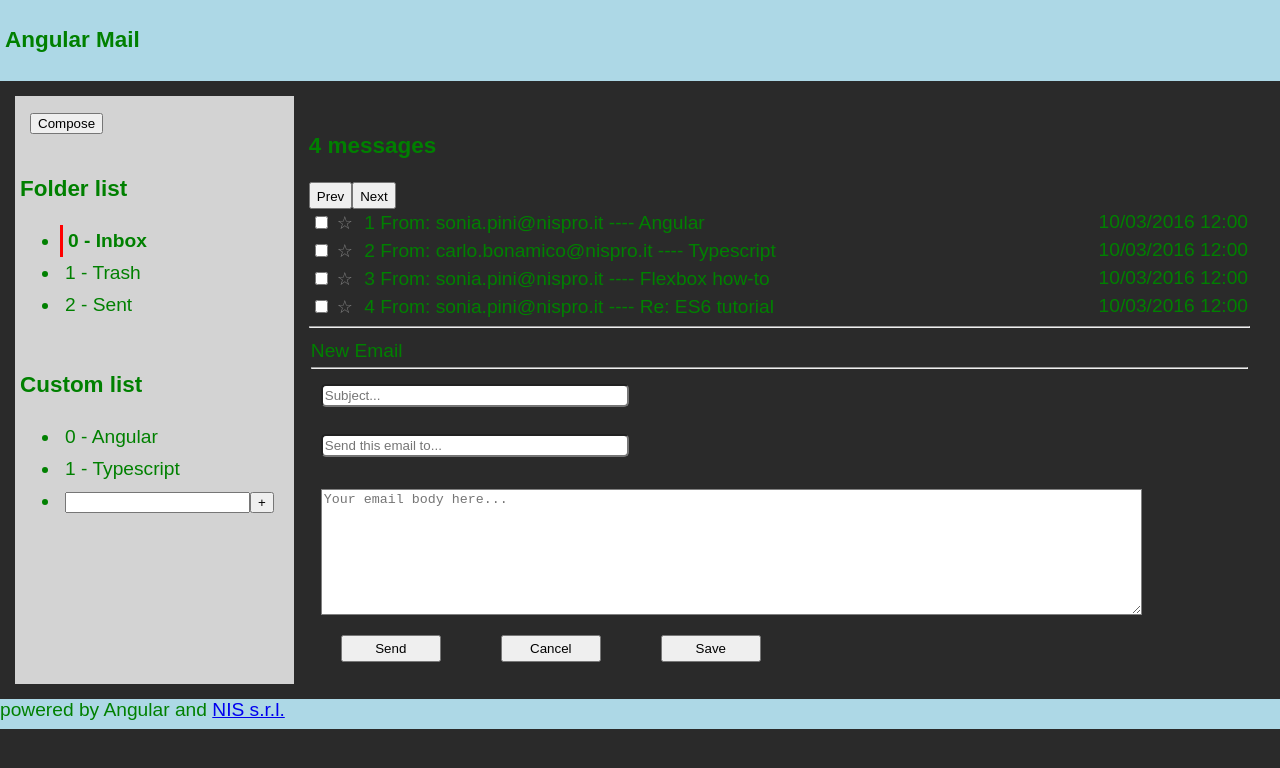
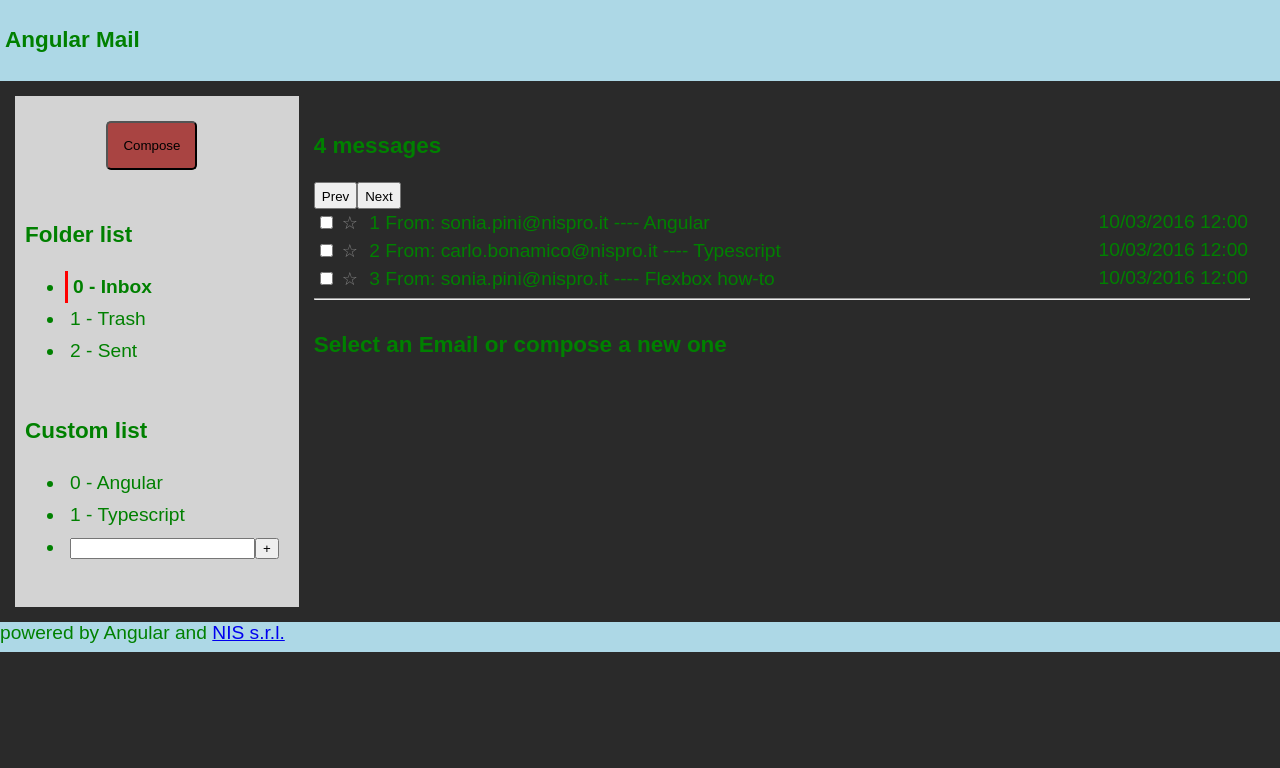
Before and after one commit to Signoregregio/mail-web, an Angular app: page / in a window 1280 px wide. Shown: the top 768 px of the page. Built offline with nearby package versions, Linux system fonts and the light colour scheme.

Commit message:
additional lab 4

```diff
--- a/src/app/components/folder-list/folder-list.component.ts
+++ b/src/app/components/folder-list/folder-list.component.ts
@@ -22,7 +22,6 @@ export class FolderListComponent implements OnInit {
       id: event.target.id,
       name: event.target.title
     }
-    console.log(folderAttributes)
     this.folderSelected.emit(folderAttributes)
   }
 
--- a/src/app/components/mail-composer/mail-composer.component.html
+++ b/src/app/components/mail-composer/mail-composer.component.html
@@ -3,7 +3,7 @@
   <hr />
   <form
     #f="ngForm"
-    (ngSubmit)="onSubmit(f); f.reset()"
+    (ngSubmit)="onSubmit(f)"
     class="ng-invalid"
     [ngClass]="{ 'ng-invalid': subjectError || receiverError || bodyError }"
   >
@@ -16,6 +16,8 @@
         ngModel
         placeholder="Subject..."
         class="new-mail"
+        minlength="4"
+        required
       />
       <span [hidden]="!subjectError" class="inputError"
         ><i>*Missing camp</i></span
@@ -25,12 +27,14 @@
     <div [ngClass]="{ 'ng-invalid': receiverError }">
       <label for="to"></label>
       <input
-        type="text"
+        type="mail"
         name="to"
         id="to"
         ngModel
         placeholder="Send this email to..."
         class="new-mail"
+        required
+        [pattern]="mailRegex"
       />
       <span [hidden]="!receiverError" class="inputError"
         ><i>*Wrong format or missing camp</i></span
@@ -47,11 +51,13 @@
         ngModel
         placeholder="Your email body here..."
         class="message-body"
+        minlength="1"
+        required
       ></textarea>
       <span [hidden]="!bodyError" class="inputError"><i>*Invalid body</i></span>
     </div>
     <input type="submit" class="btnSubmit" value="Send" />
-    <input type="button" class="btnSubmit" value="Cancel" (click)="f.reset()" />
+    <input type="button" class="btnSubmit" value="Cancel" (click)="f.reset(); onCancel()" />
     <input type="button" class="btnSubmit" value="Save" />
   </form>
 </div>
--- a/src/app/components/mail-composer/mail-composer.component.ts
+++ b/src/app/components/mail-composer/mail-composer.component.ts
@@ -5,24 +5,55 @@ import { Component, EventEmitter, OnInit, Output } from '@angular/core';
   templateUrl: './mail-composer.component.html',
 })
 export class MailComposerComponent implements OnInit {
-
-  constructor() { }
+  constructor() {}
   @Output()
   sendEmail = new EventEmitter<any>();
 
-  ngOnInit(): void {
-  }
+  @Output()
+  cancelEmail = new EventEmitter<any>();
+
+  ngOnInit(): void {}
 
   subjectError: boolean = false;
   receiverError: boolean = false;
   bodyError: boolean = false;
-  onSubmit(f: any){
-    // check input
-    this.sendEmail.emit(f.value)
+
+  mailRegex =
+    /^[a-zA-Z0-9.!#$%&'*+=?^_`{|}~-]+@[a-zA-Z0-9](?:[a-zA-Z0-9-]{0,61}[a-zA-Z0-9])?(?:\.[a-zA-Z0-9](?:[a-zA-Z0-9-]{0,61}[a-zA-Z0-9])?)*$/;
+
+  onSubmit(f: any) {
+    this.checkSubject(f.value.subject);
+    this.checkTo(f.value.to);
+    this.checkBody(f.value.body);
+
+    this.sendEmail.emit(f.value);
   }
 
-  onCancel(f: any){
-    console.log(f)
+  onCancel() {
+    this.cancelEmail.emit();
   }
 
+  checkSubject(subject: string) {
+    if (subject === null || subject.length <= 3) {
+      this.subjectError = true;
+    } else {
+      this.subjectError = false;
+    }
+  }
+
+  checkTo(to: string) {
+    if (!this.mailRegex.test(to)) {
+      this.receiverError = true;
+    } else {
+      this.receiverError = false;
+    }
+  }
+
+  checkBody(body: string) {
+    if (body === '') {
+      this.bodyError = true;
+    } else {
+      this.bodyError = false;
+    }
+  }
 }
--- a/src/app/components/message-list/message-list.component.html
+++ b/src/app/components/message-list/message-list.component.html
@@ -1,12 +1,12 @@
 <h3>{{ messages.length }} messages</h3>
-<button class="btn" TODO="prev()">
+<button class="btn" (click)="prevPage()">
   Prev <span class="glyphicon glyphicon-chevron-left"></span>
 </button>
-<button class="btn" TODO>
+<button class="btn" (click)="nextPage()">
   Next <span class="glyphicon glyphicon-chevron-right"></span>
 </button>
 
-<div *ngFor="let message of messages; let $index = index" class="message">
+<div *ngFor="let message of messages | slice:sliceStart:sliceEnd ; let $index = index" class="message">
   <!-- [ngClass]="{'message-selected' : message.selected,
                'message-list-odd' : $odd}"> -->
 
@@ -16,12 +16,16 @@
          > -->
   <input type="checkbox" TODO="message.selected" />
 
-  <app-common-star [entity]="message.starred" (starEmail)="onStarEmail($event)" ></app-common-star>
-
-  <span> {{ $index + 1 }} From: {{ message.from }}</span>
-  <span> ----  {{ message.subject }}</span>
-  <span class="align-right"> 10/03/2016 12:00</span
-  ><!-- TODO date formatted with filter -->
-  <!-- </div> -->
+  <app-common-star
+    [entity]="message.starred"
+    (starEmail)="onStarEmail($event)"
+  ></app-common-star>
+  <span (click)="onSelectEmail($index + sliceStart)">
+    <span> {{ $index + 1 + sliceStart }} From: {{ message.from }}</span>
+    <span> ---- {{ message.subject }}</span>
+    <span class="align-right"> 10/03/2016 12:00</span
+    ><!-- TODO date formatted with filter -->
+    <!-- </div> -->
+  </span>
   <div [hidden]="messages.length > 0">No results</div>
 </div>
--- a/src/app/components/message-list/message-list.component.ts
+++ b/src/app/components/message-list/message-list.component.ts
@@ -1,20 +1,41 @@
-import { Component, Input, OnInit } from '@angular/core';
+import { Component, EventEmitter, Input, OnInit, Output } from '@angular/core';
 
 @Component({
   selector: 'app-message-list',
   templateUrl: './message-list.component.html',
 })
 export class MessageListComponent implements OnInit {
-
-  constructor() { }
+  constructor() {}
+  mailsShowed = 3;
+  sliceStart = 0;
+  sliceEnd = this.mailsShowed;
 
   @Input()
-  public messages : any[];
+  public messages: any[];
+  @Output()
+  selectEmail = new EventEmitter<any>();
 
-  ngOnInit(): void {
+  ngOnInit(): void {}
+
+  onStarEmail(entity: boolean) {
+    console.log(entity);
   }
 
-  onStarEmail(entity: boolean){
-    console.log(entity)
+  onSelectEmail(index: number) {
+    this.selectEmail.emit(index);
+  }
+
+  nextPage() {
+    if (this.sliceEnd < this.messages.length) {
+      this.sliceStart += this.mailsShowed;
+      this.sliceEnd += this.mailsShowed;
+    }
+  }
+
+  prevPage() {
+    if (this.sliceStart - this.mailsShowed >= 0) {
+      this.sliceStart -= this.mailsShowed;
+      this.sliceEnd -= this.mailsShowed;
+    }
   }
 }
--- a/src/app/components/message-viewer/message-viewer.component.html
+++ b/src/app/components/message-viewer/message-viewer.component.html
@@ -1,14 +1,14 @@
 <div class="message">
-    <h3 class="message-header">{{messages[0].subject}} </h3>
+    <h3 class="message-header">{{messages.subject}} </h3>
     <hr>
     <div class="message-summary">
 
 
-        <div class="sender"> From: {{messages[0].from}} </div>
-        <div> To: {{messages[0].to}} </div>
+        <div class="sender"> From: {{messages.from}} </div>
+        <div> To: {{messages.to}} </div>
         <div> 10/03/2016 12:00</div><!-- TODO date formatted with filter -->
         <div>
-        <app-common-star [entity]="messages[0].starred"></app-common-star>
+        <app-common-star [entity]="messages.starred"></app-common-star>
         <button class="btn" (click)="onBtnPressed($event)">Reply</button>
         <button class="btn" (click)="onBtnPressed($event)">Forward</button>
         <button class="btn" (click)="onBtnPressed($event)">Delete</button>
@@ -16,7 +16,7 @@
     </div>
     <div>
     <pre class="message-body">
-        {{ messages[0].body }}
+        {{ messages.body }}
     </pre>
     </div>
 </div>
--- a/src/app/components/message-viewer/message-viewer.component.ts
+++ b/src/app/components/message-viewer/message-viewer.component.ts
@@ -11,7 +11,7 @@ export class MessageViewerComponent implements OnInit {
   @Output()
   btnPressed = new EventEmitter<any>();
   @Input()
-  public messages: any[];
+  public messages: any;
   // @Output()
   // forwardPressed = new EventEmitter<any>();
   // @Output()
--- a/src/app/mail-view/mail-view.component.html
+++ b/src/app/mail-view/mail-view.component.html
@@ -18,8 +18,8 @@
   <section class="page-center horizontal-container">
     <nav class="page-left-menu">
       <section class="compose-toolbar">
-                <button (click)="composeEmail()" class="btn btn-danger">Compose</button>
-            </section>
+        <button (click)="composeEmail()" class="btn btn-danger">Compose</button>
+      </section>
 
       <section class="folder-list">
         <app-folder-list
@@ -56,7 +56,7 @@
     <!-- </section>  -->
 
     <section class="horizontal-center vertical-container">
-      <app-message-list [messages]="messages"> </app-message-list>
+      <app-message-list [messages]="messages" (selectEmail)="onSelectEmail($event)"> </app-message-list>
       <div class="spacer">
         <hr />
       </div>
@@ -64,10 +64,14 @@
         <app-message-viewer
           *ngSwitchCase="'show'"
           (btnPressed)="onBtnPressed($event)"
-          [messages]="messages"
+          [messages]="mailToShow"
         >
         </app-message-viewer>
-        <app-mail-composer *ngSwitchCase="'newMail'" (sendEmail)="onSendEmail($event)"></app-mail-composer>
+        <app-mail-composer
+          *ngSwitchCase="'newMail'"
+          (sendEmail)="onSendEmail($event)"
+          (cancelEmail)="onCancelEmail()"
+        ></app-mail-composer>
         <app-mail-void *ngSwitchDefault></app-mail-void>
       </container-element>
     </section>
--- a/src/app/mail-view/mail-view.component.ts
+++ b/src/app/mail-view/mail-view.component.ts
@@ -13,7 +13,8 @@ export class MailViewComponent implements OnInit {
   messages : any[] = this.mailList.getMessages();
   currentFolder: number = 0;
   allowCreate: boolean;
-  displayCase: string = 'newMail';
+  displayCase: string;
+  mailToShow: any;
 
   ngOnInit(): void {
   }
@@ -26,7 +27,6 @@ export class MailViewComponent implements OnInit {
     this.currentFolder = folderSelected.id;
     this.messages = this.mailList.getMessagesByFolder(folderSelected.name);
 
-    console.log(folderSelected)
   }
 
   onSendEmail(email: any){
@@ -42,8 +42,19 @@ export class MailViewComponent implements OnInit {
     console.log(this.messages)
   }
 
+  onCancelEmail(){
+    this.displayCase = 'none'
+  }
+
   composeEmail(){
     this.displayCase = 'newMail';
     console.log(this.displayCase)
   }
+
+  onSelectEmail(index: number){
+    console.log(index)
+    this.mailToShow = this.messages[index];
+    console.log(this.mailToShow)
+    this.displayCase = 'show'
+  }
 }
--- a/src/styles.css
+++ b/src/styles.css
@@ -68,7 +68,7 @@ footer {
 }
 
 .folder-list {
-
+    margin-left: 5px;
     padding: 5px;
 }
 
@@ -180,3 +180,16 @@ form.ng-invalid  {
     padding: 4px;
     width: 100px;
 }
+
+.btn-danger{
+    background-color: #a94442;
+    padding: 15px;
+    border-radius: 5px;
+    margin: 10px 0px;
+    text-align: center;
+}
+
+.compose-toolbar {
+    margin: auto;
+    width: fit-content;
+}
```
